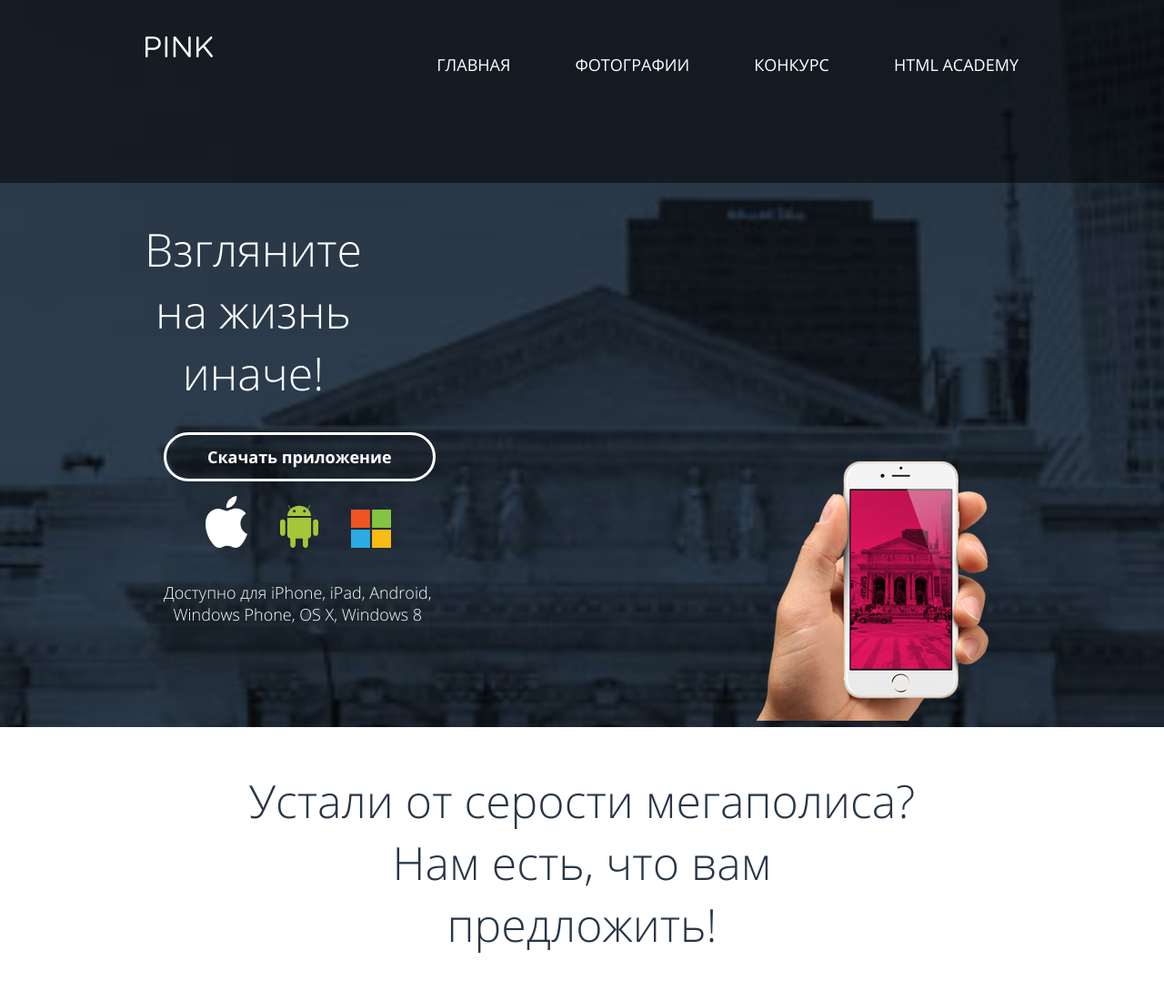
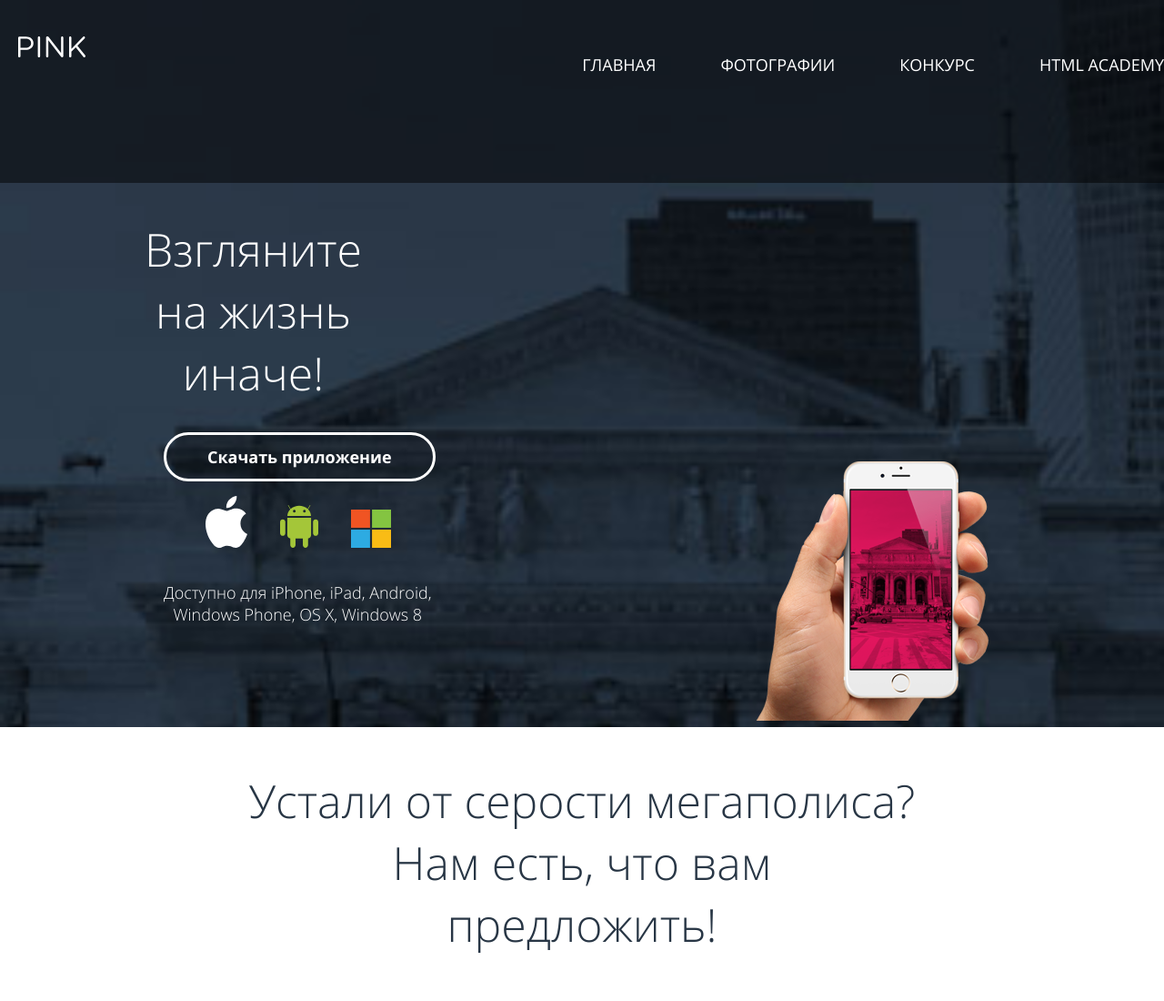
Before and after one commit to AleksandrKurilenko/1490759-pink-20, a website: page source/index.html in a window 1280 px wide. Shown: the top 1100 px of the page at 91% size. Drawn offline with nearby package versions, Linux system fonts and the light colour scheme; files that its build step writes are made by us from their sources.

Commit message:
Завершаем вёрстку личного проекта

```diff
--- a/source/index.html
+++ b/source/index.html
@@ -11,7 +11,7 @@
   <body class="page-body">
     <header class="page-header">
       <div class="page-header__background">
-        <div class="page-header__container container">
+        <div class="page-header__container page-header__container-opened container">
           <div class="page-header__top">
             <a class="page-header__logo">
               <img src="img/logo-pink-white-mobile.svg" alt="">
--- a/source/sass/blocks/main-nav.scss
+++ b/source/sass/blocks/main-nav.scss
@@ -1,5 +1,5 @@
 .main-nav__list {
-  display: none;
+  display: block;
   margin: 0;
   padding: 0;
   list-style: none;
--- a/source/sass/blocks/page-header.scss
+++ b/source/sass/blocks/page-header.scss
@@ -12,6 +12,9 @@
 .page-header__container {
   padding-top: 22px;
   padding-bottom: 11px;
+  padding-left: 0;
+  padding-right: 0;
+  width: 100%;
 
   @media (min-width: $tablet-width) {
     padding: 40px 20px;
@@ -74,4 +77,5 @@
   display: flex;
   flex-direction: row;
   justify-content: space-between;
+  padding: 0 20px;
 }
```
